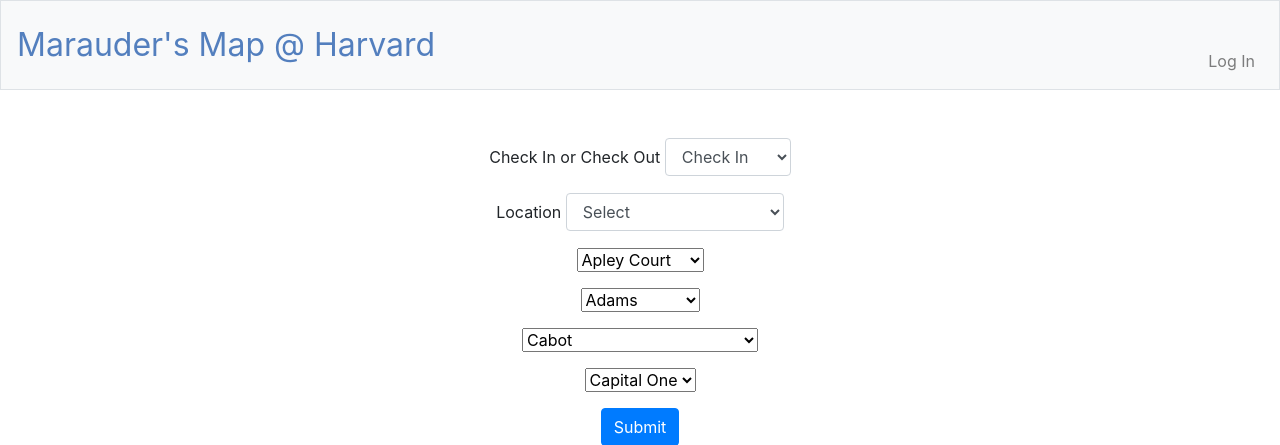
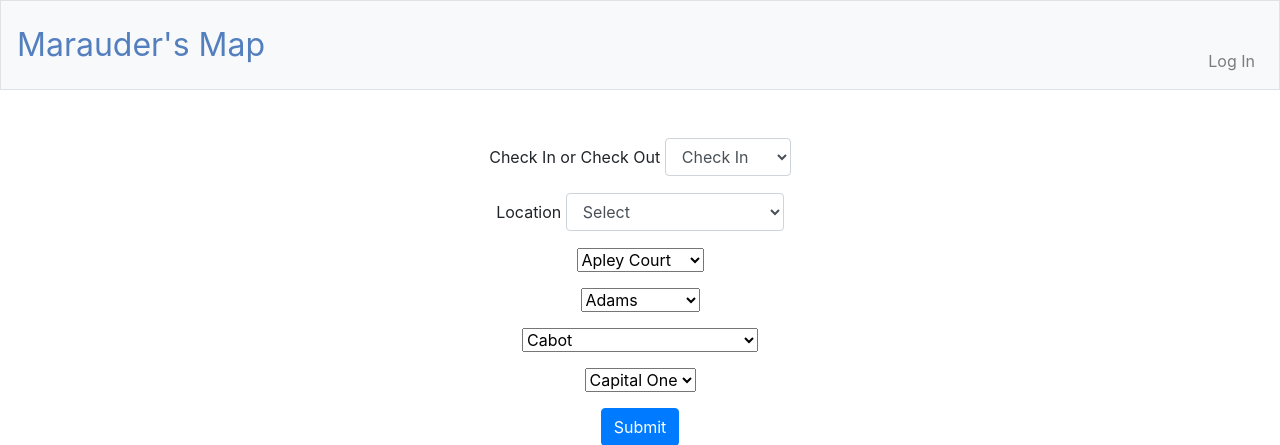
Before and after one commit to monica-chang/harvardmap, a Flask app: page /check in a window 1280 px wide. Shown: the top 445 px of the page. Run offline with Flask 2, Linux system fonts and the light colour scheme; the visitor is signed in with stand-in values (Sample User, id 1); parts of the project's set-up code (start-up, migrations or seed data) failed here and were passed over; some libraries are stand-ins or nearby versions.

Commit message:
minor edits

```diff
--- a/templates/layout.html
+++ b/templates/layout.html
@@ -29,7 +29,7 @@
     <body>
 
         <nav class="navbar navbar-expand-md navbar-light bg-light border">
-            <a class="navbar-brand" href="/"><span class="blue">Marauder's Map @ Harvard</span>
+            <a class="navbar-brand" href="/"><span class="blue">Marauder's Map</span>
             <button aria-controls="navbar" aria-expanded="false" aria-label="Toggle navigation" class="navbar-toggler" data-target="#navbar" data-toggle="collapse" type="button">
                 <span class="navbar-toggler-icon"></span>
             </button>
```
